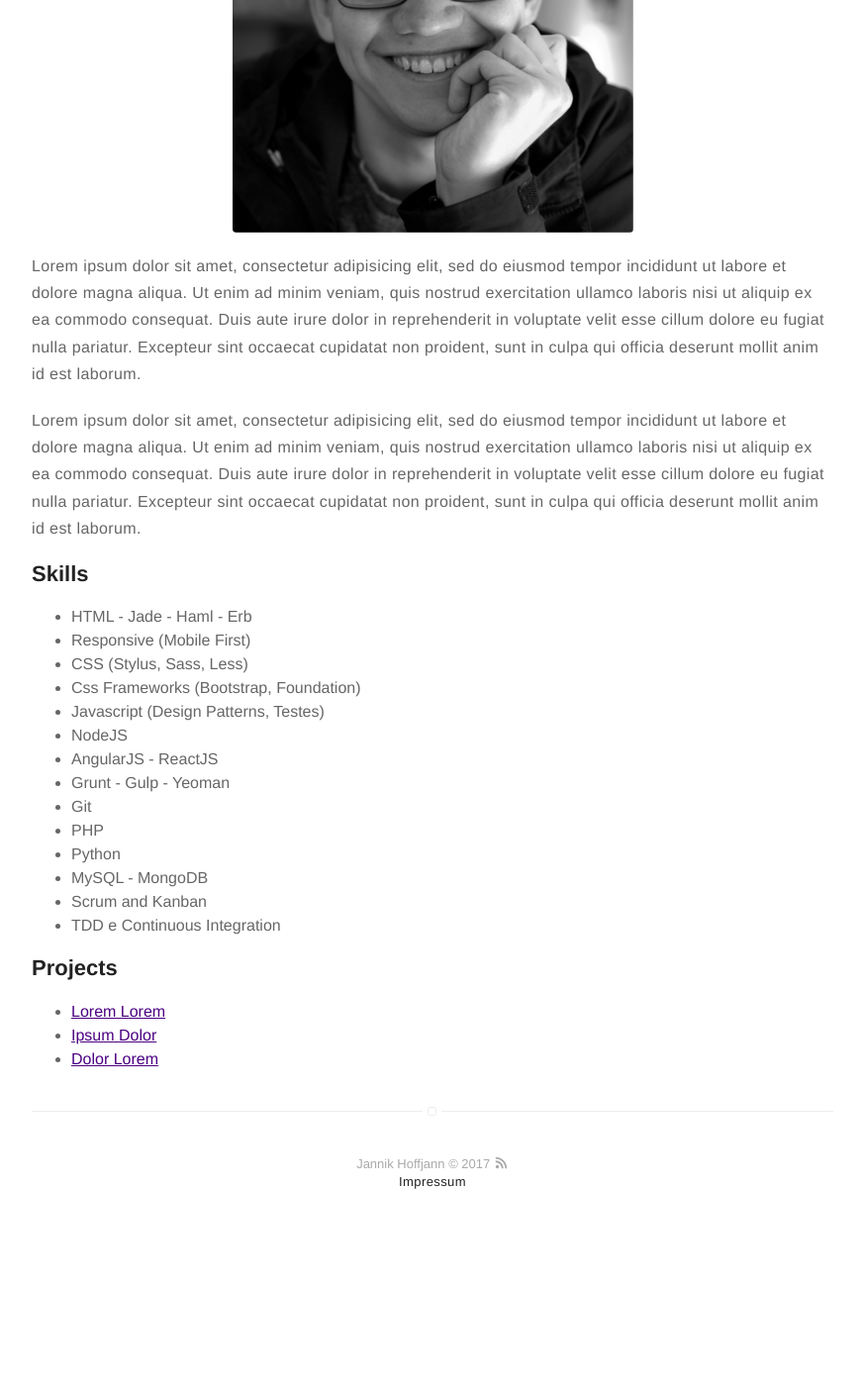
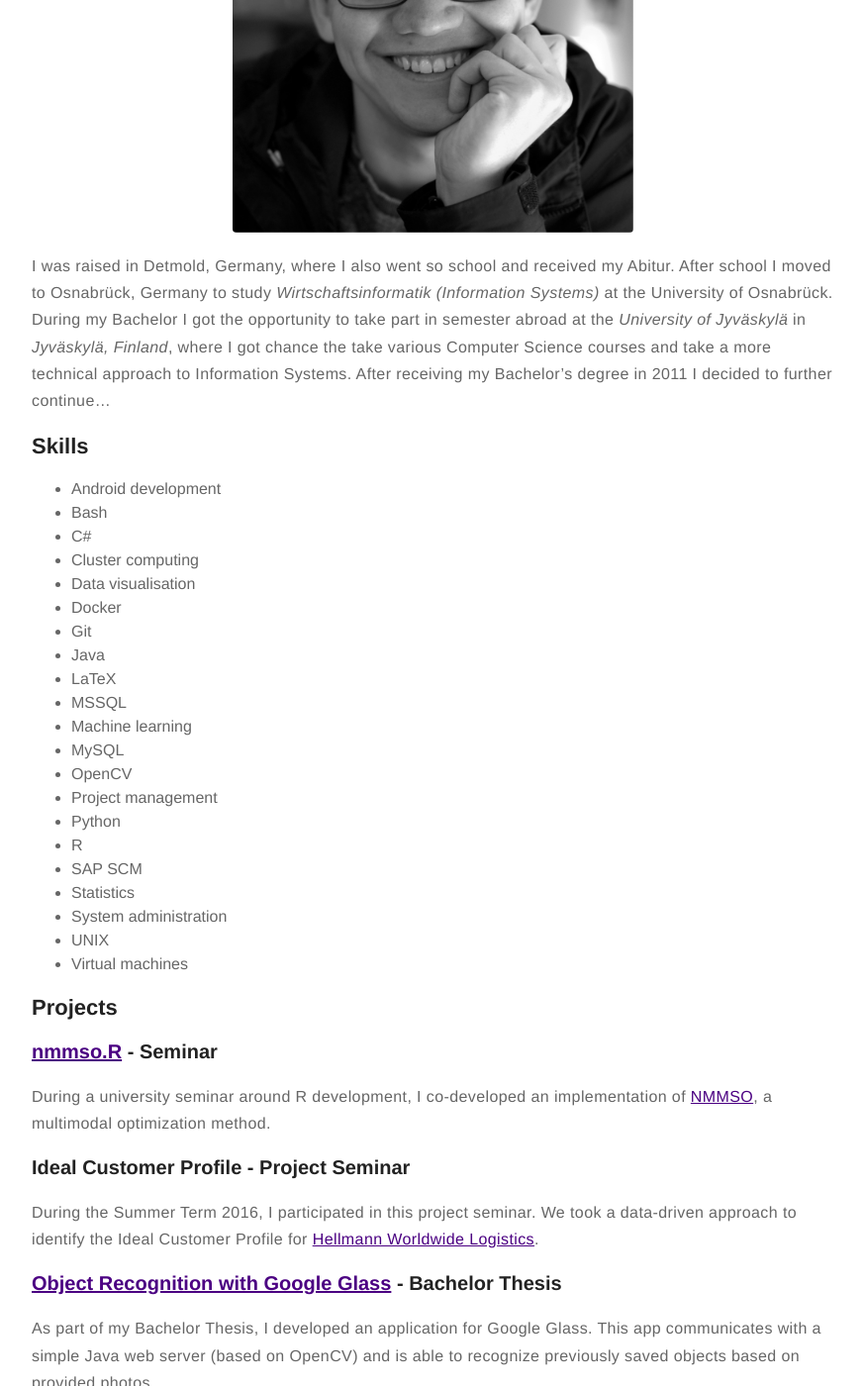
Before and after one commit to jhoffjann/blog, a Jekyll site: the page built from about.md, in a window 1280 px wide and 1400 px high, scrolled down 295 px. Shown: the whole window at 99% size, without its empty margins (203-1076 px from the left). Built offline with Jekyll 4.4.1, drawn with Linux system fonts in a browser that asks for light colours; before the commit the page ends 1560 px from its top, so only the background shows below that.

Commit message:
latest version

```diff
--- a/_config.yml
+++ b/_config.yml
@@ -71,7 +71,7 @@ paginate_path: "blog/:num/"
 projects: false
 
 # if you don't need "about" or "blog", comment them out below
-about: true
+about: false
 blog: true
 cv: true
 
--- a/about.md
+++ b/about.md
@@ -4,43 +4,42 @@ layout: page
 ---
 ![Profile Image]({{ site.url }}/{{ site.picture }})
 
-<p>Lorem ipsum dolor sit amet, consectetur adipisicing elit, sed do eiusmod
-tempor incididunt ut labore et dolore magna aliqua. Ut enim ad minim veniam,
-quis nostrud exercitation ullamco laboris nisi ut aliquip ex ea commodo
-consequat. Duis aute irure dolor in reprehenderit in voluptate velit esse
-cillum dolore eu fugiat nulla pariatur. Excepteur sint occaecat cupidatat non
-proident, sunt in culpa qui officia deserunt mollit anim id est laborum.</p>
+I was raised in Detmold, Germany, where I also went so school and received my Abitur. After school I moved to Osnabrück, Germany to study *Wirtschaftsinformatik (Information Systems)* at the University of Osnabrück. During my Bachelor I got the opportunity to take part in semester abroad at the *University of Jyväskylä* in *Jyväskylä, Finland*, where I got chance the take various Computer Science courses and take a more technical approach to Information Systems. After receiving my Bachelor's degree in 2011 I decided to further continue...
 
-<p>Lorem ipsum dolor sit amet, consectetur adipisicing elit, sed do eiusmod
-tempor incididunt ut labore et dolore magna aliqua. Ut enim ad minim veniam,
-quis nostrud exercitation ullamco laboris nisi ut aliquip ex ea commodo
-consequat. Duis aute irure dolor in reprehenderit in voluptate velit esse
-cillum dolore eu fugiat nulla pariatur. Excepteur sint occaecat cupidatat non
-proident, sunt in culpa qui officia deserunt mollit anim id est laborum.</p>
+## Skills
 
-<h2>Skills</h2>
+* Android development
+* Bash
+* C#
+* Cluster computing
+* Data visualisation
+* Docker
+* Git
+* Java
+* LaTeX
+* MSSQL
+* Machine learning
+* MySQL
+* OpenCV
+* Project management
+* Python
+* R
+* SAP SCM
+* Statistics
+* System administration
+* UNIX
+* Virtual machines
 
-<ul class="skill-list">
-	<li>HTML - Jade - Haml - Erb</li>
-	<li>Responsive (Mobile First)</li>
-	<li>CSS (Stylus, Sass, Less)</li>
-	<li>Css Frameworks (Bootstrap, Foundation)</li>
-	<li>Javascript (Design Patterns, Testes)</li>
-	<li>NodeJS</li>
-	<li>AngularJS - ReactJS</li>
-	<li>Grunt - Gulp - Yeoman</li>
-	<li>Git</li>
-	<li>PHP</li>
-	<li>Python</li>
-	<li>MySQL - MongoDB</li>
-	<li>Scrum and Kanban</li>
-	<li>TDD e Continuous Integration</li>
-</ul>
+## Projects
 
-<h2>Projects</h2>
+### [nmmso.R](https://github.com/jhoffjann/nmmso.R) - Seminar
 
-<ul>
-	<li><a href="https://github.com/">Lorem Lorem</a></li>
-	<li><a href="https://github.com/">Ipsum Dolor</a></li>
-	<li><a href="https://github.com/">Dolor Lorem</a></li>
-</ul>
+During a university seminar around R development, I co-developed an implementation of [NMMSO](http://ieeexplore.ieee.org/document/6900309/), a multimodal optimization method.
+
+### Ideal Customer Profile - Project Seminar
+
+During the Summer Term 2016, I participated in this project seminar. We took a data-driven approach to identify the Ideal Customer Profile for [Hellmann Worldwide Logistics](http://www.hellmann.net/en/germany/).
+
+### [Object Recognition with Google Glass](https://github.com/jhoffjann/Bachelorarbeit) - Bachelor Thesis
+
+As part of my Bachelor Thesis, I developed an application for Google Glass. This app communicates with a simple Java web server (based on OpenCV) and is able to recognize previously saved objects based on provided photos.
```
